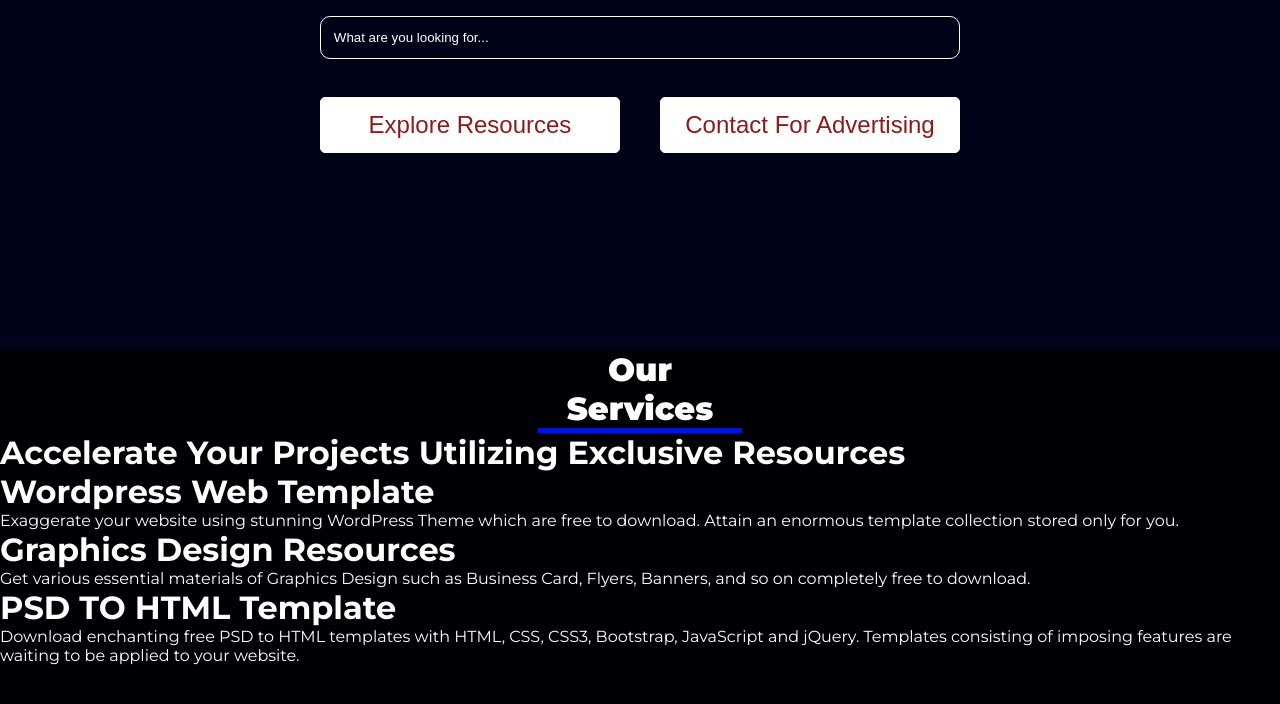
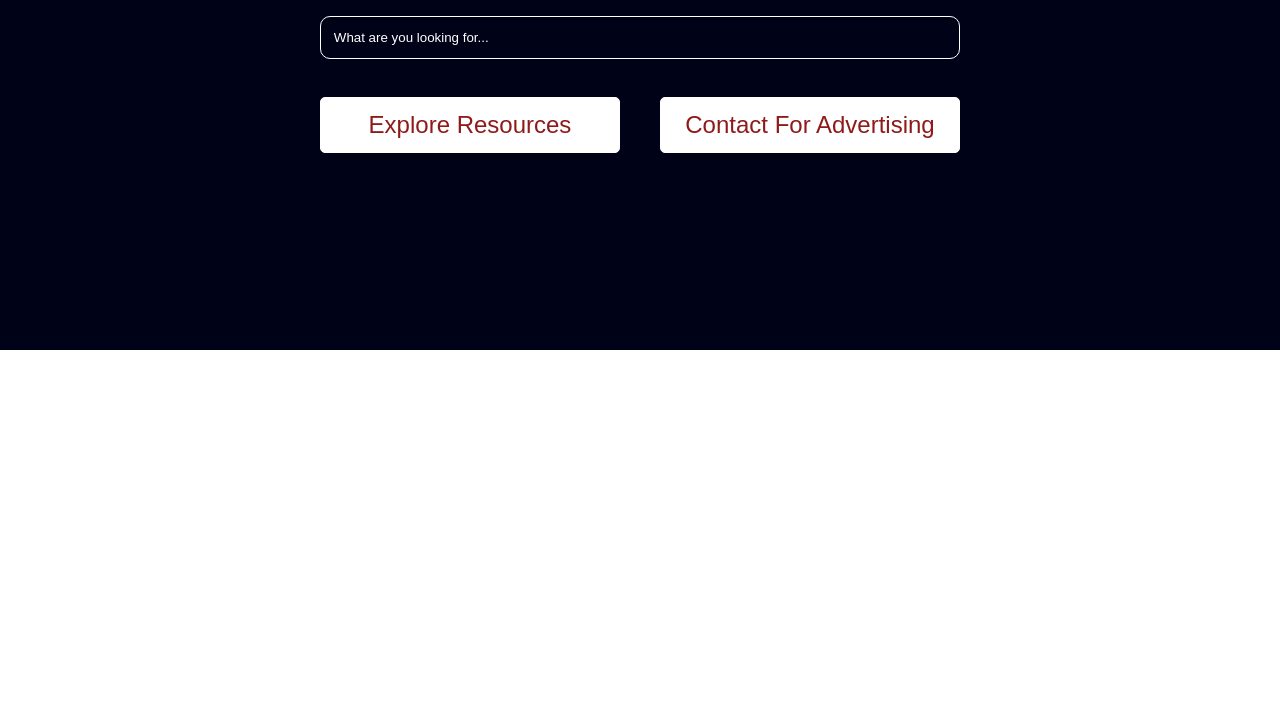
Before and after one commit to TiagoNgobeni/Product-Landing-Page, a plain HTML site: page index.html in a window 1280 px wide. Shown: the part 450-1154 px from the top of the page. After the commit the page ends 800 px from the top, so only its background shows below. Drawn offline with nearby package versions, Linux system fonts and the light colour scheme; a web font is replaced by a local one.

Commit message:
Updated Navigation

```diff
--- a/index.html
+++ b/index.html
@@ -49,51 +49,13 @@
             </div>
         </div>
     </div>
-    <div class="services" id="services">
-        <!-- <div class="services-header">
-            <div class="services-header-text-quote">
-                <q>
-                    Together, we'll build your vision, empowering you like a programmer.
-                    No coding required! You'll understand the process from the inside out.
-                    Let's design and implement together, making you our coding co-pilot.
-                </q>
-            </div>
-            <div class="services-header-image">
-                <img src="Images/ceo.png" alt="">
-            </div>
-        </div> -->
-        <h3>Our Services</h3>
-        <h1>
-            Accelerate Your Projects Utilizing
-            Exclusive Resources
-        </h1>
-        <div class="left-service">
-            <h1>Wordpress Web Template</h1>
-            <p>
-                Exaggerate your website using stunning WordPress Theme which are free
-                to download. Attain an enormous template collection stored only for you.
-            </p>
-        </div>
-        <div class="middle-services">
-            <h1>Graphics Design Resources</h1>
-            <p>
-                Get various essential materials of Graphics Design such as Business Card,
-                Flyers, Banners, and so on completely free to download.
-            </p>
-        </div>
-        <div class="right-services">
-            <h1>PSD TO HTML Template</h1>
-            <p>
-                Download enchanting free PSD to HTML templates with HTML, CSS, CSS3,
-                Bootstrap, JavaScript and jQuery. Templates consisting of imposing
-                features are waiting to be applied to your website.
-            </p>
-        </div>
-    </div>
-    <!-- <div class="scroll-up">
-        <i class='bx bxs-chevron-up'></i>
-        UP
-    </div> -->
-    <script src="Script/script.js"></script>
+    <script>
+        var burger = document.querySelector('.burger');
+        var navLinks = document.querySelector('.nav-links');
+
+        burger.addEventListener('click',function(){
+            navLinks.classList.toggle('showNav');
+        });
+    </script>
 </body>
 </html>
--- a/styles.css
+++ b/styles.css
@@ -123,78 +123,25 @@ input::placeholder {
     color:#fff;
 }
 
-.services {
-    width: 100%;
-    height: 100vh;
-    font-family: 'Montserrat', sans-serif;
-    background: #000004;
-    color: #fff;
+.showNav {
+    transform: translateX(100%);
 }
 
-.services h3 {
-    text-align: center;
-    font-weight: 900;
-    font-size: 2rem;
-    border-bottom: 5px solid #0013e6;
-    width: 16%;
-    margin: auto;
+@media screen and (max-width: 768px) {
+    .hamburger {
+        display: block;
     }
-
-/* .services-header {
-    display: grid;
-    grid-template-columns: 1fr 1fr;
+    .nav-links {
+        position: absolute;
+        width: 100%;
+        height: 80vh;
+        top: 8vh;
+        display: flex;
+        flex-direction: column;
         align-items: center;
-    justify-items: center;
-    color: #fff;
-} */
-
-/* .services-header-text-quote {
-    font-family: 'Wire One', sans-serif;
-    font-weight: 100;
-    font-size: 3rem;
-    padding-left: 15%;
-    padding-top: 10%;
+        justify-content: space-evenly;
+        background: #000;
+        transition: all .3s ease-in-out;
+        transform: translateX(-100%);
     }
-
-.services-header-text-quote q {
-    padding: 5%;
-} */
-
-
-/* .services-header-image img {
-    width: 250px;
-    height: auto;
-} */
-
-
-
-
-
-
-
-
-
-
-
-
-
-
-
-
-
-
-
-
-
-
-
-
-
-
-
-
-
-/* .scroll-up {
-    position: static;
-    padding-left: 20%;
-} */
+}
```
Lines whose indentation alone changed are shown as unchanged.
